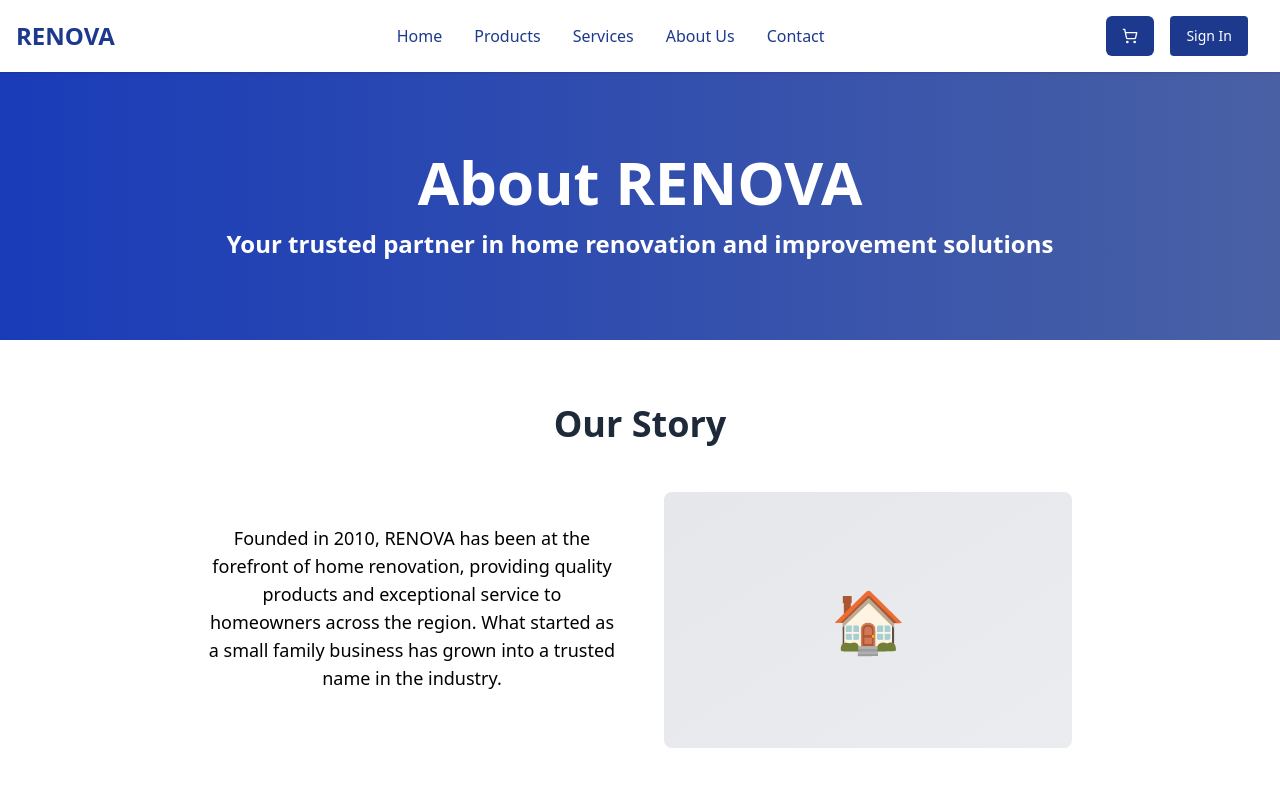
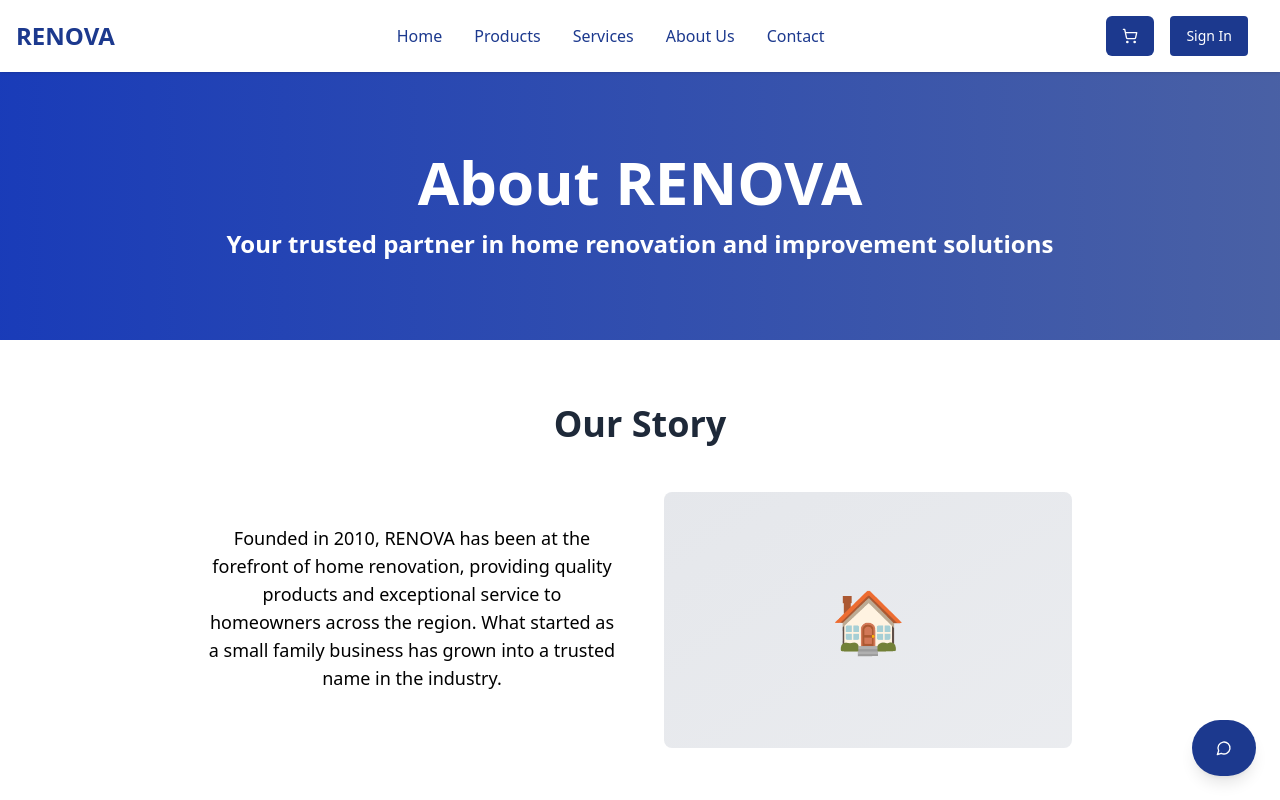
Before and after one commit to lucwii/renova, a React (Vite) app: page /about in a window 1280 px wide. Shown: the top 800 px of the page. Built offline with nearby package versions, Linux system fonts and the light colour scheme.

Commit message:
added the chat widget to all the pages

```diff
--- a/src/pages/about.tsx
+++ b/src/pages/about.tsx
@@ -1,7 +1,7 @@
-import React from 'react'
 import Navbar from '../components/NavBar'
 import Footer from '../components/Footer'
 import { Card, CardContent } from '../components/ui/Card'
+import ChatWidget from '../components/chat/ChatWidget'
 
 const About = () => {
   return (
@@ -92,6 +92,7 @@ const About = () => {
             </section>
         </main>
         <Footer />
+        <ChatWidget />
     </div>
   )
 }
```
